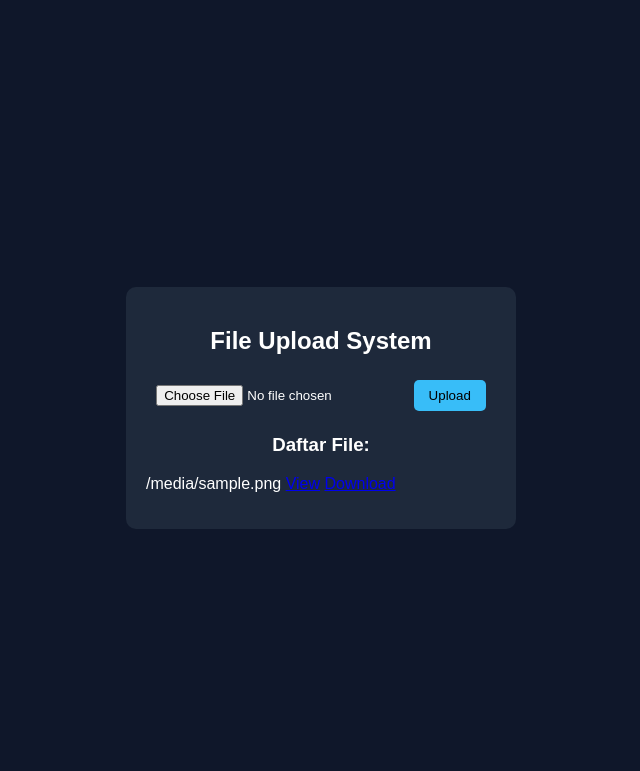
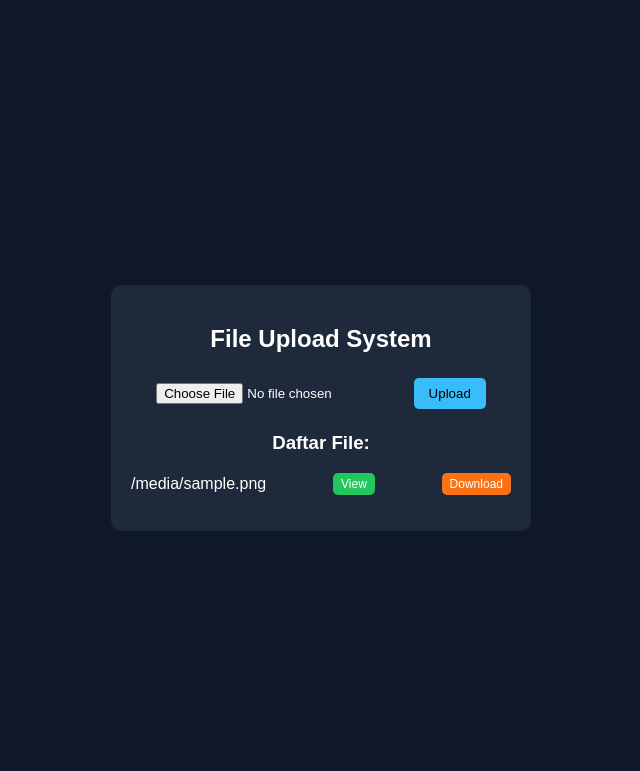
Before and after one commit to mlf167937-svg/upload, a Flask app: template templates/index.html in a window 1280 px wide. Shown: the top 771 px of the page, without its empty margins (319-959 px from the left). Run offline with Flask 3, Linux system fonts and the light colour scheme; the template is opened without the code that fills it: most values are stand-ins (such as "Sample title", 1, 10 or a date in 2020).

Commit message:
Update style.css

```diff
--- a/static/style.css
+++ b/static/style.css
@@ -12,7 +12,7 @@ body {
     background: #1e293b;
     padding: 20px;
     border-radius: 10px;
-    width: 350px;
+    width: 380px;
     text-align: center;
 }
 
@@ -39,5 +39,26 @@ ul {
 }
 
 li {
-    margin: 5px 0;
+    margin: 8px 0;
+    display: flex;
+    justify-content: space-between;
+    align-items: center;
 }
+
+.btn {
+    padding: 4px 8px;
+    border-radius: 5px;
+    text-decoration: none;
+    font-size: 12px;
+    margin-left: 5px;
+}
+
+.view {
+    background: #22c55e;
+    color: white;
+}
+
+.download {
+    background: #f97316;
+    color: white;
+}
```
